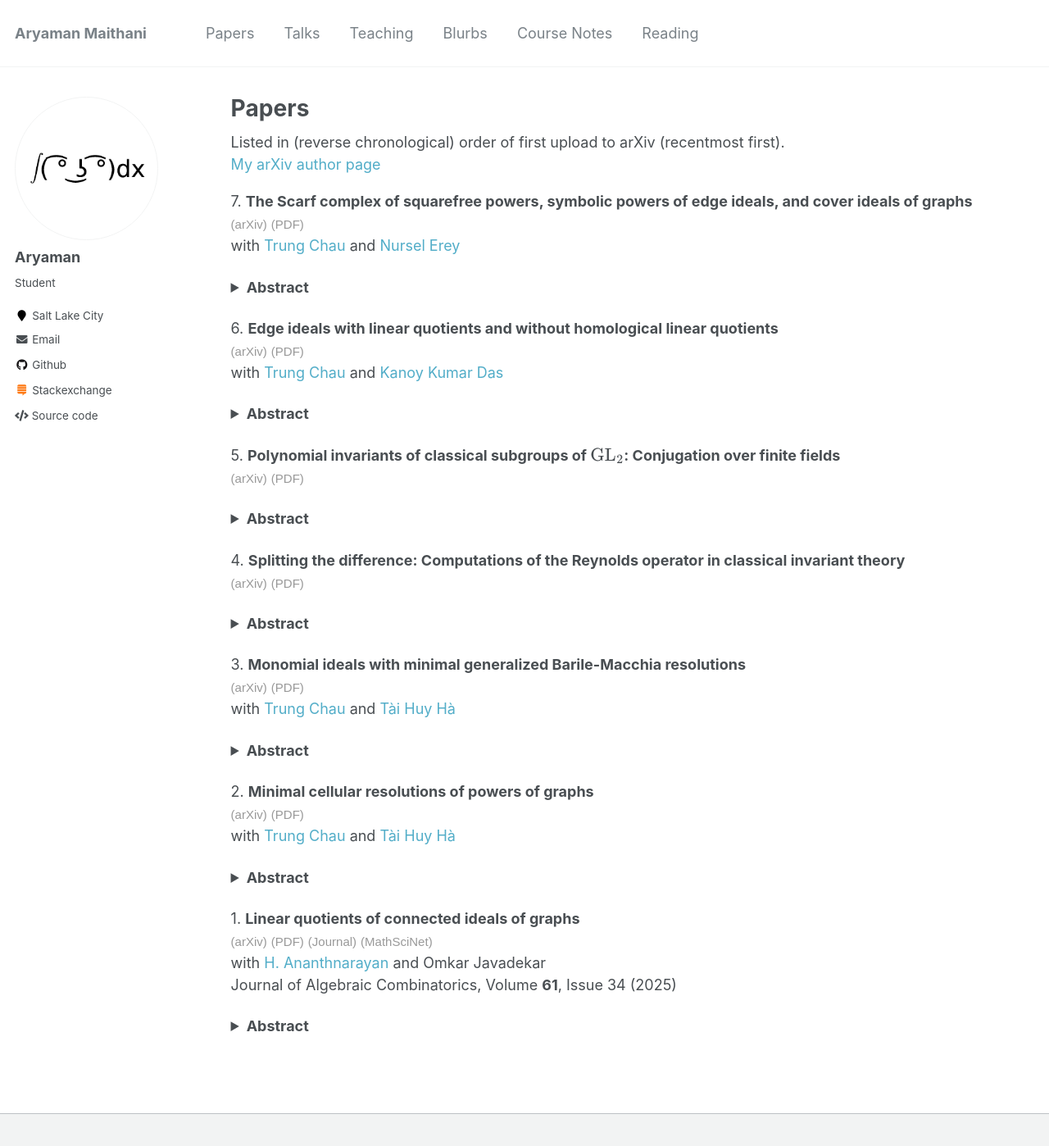
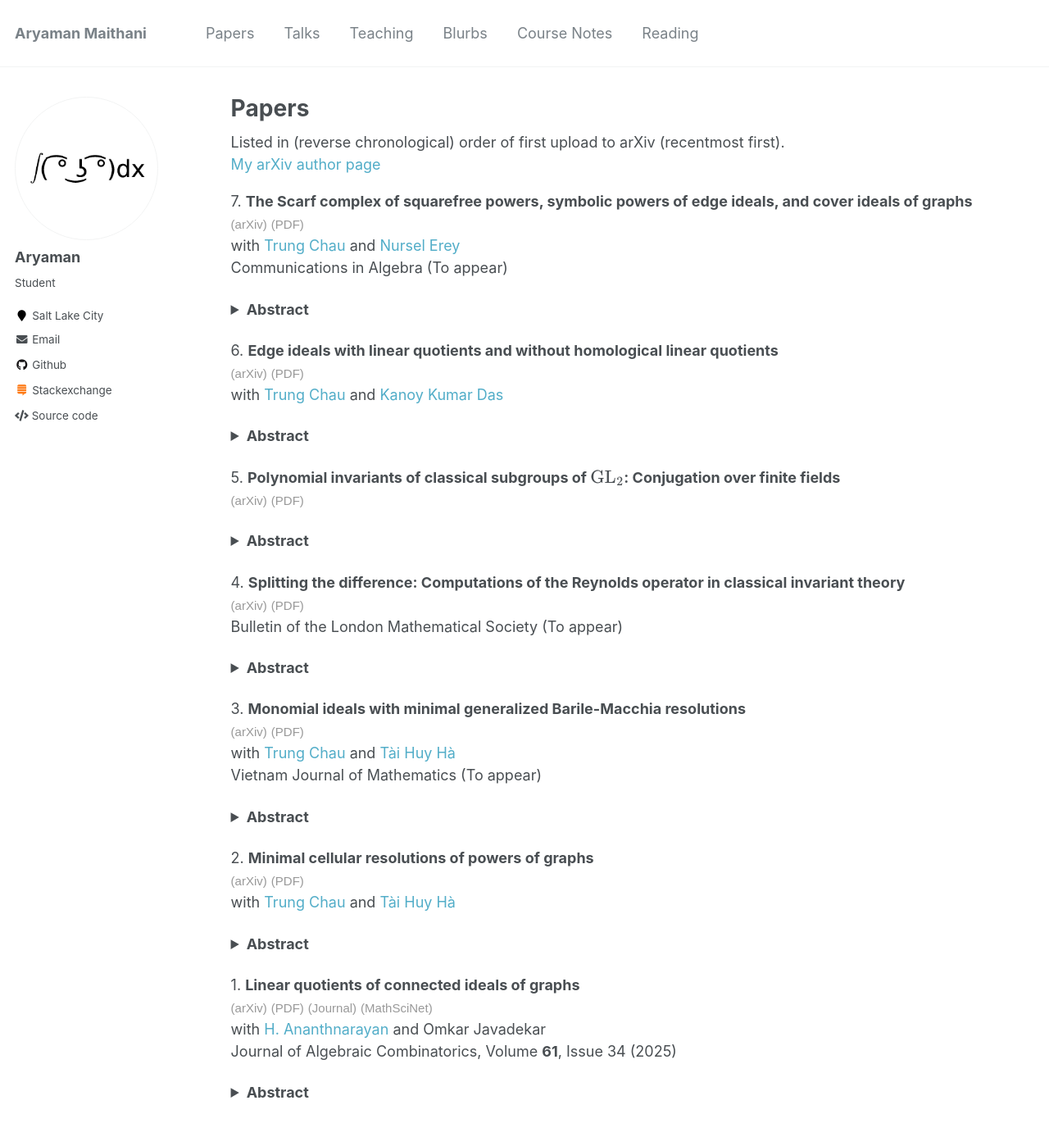
Before and after one commit to aryamanmaithani/math, a Jekyll site: the page built from _pages/papers.html, in a window 1280 px wide and 1400 px high. Shown: the whole window at 82% size. Built offline with Jekyll 4.4.1, drawn with Linux system fonts in a browser that asks for light colours; formulas are drawn with MathJax 3.

Commit message:
+to appears

```diff
--- a/_pages/papers.html
+++ b/_pages/papers.html
@@ -13,6 +13,7 @@ Listed in (reverse chronological) order of first upload to arXiv (recentmost fir
 7. <b>The Scarf complex of squarefree powers, symbolic powers of edge ideals, and cover ideals of graphs</b> <br>
  <a href="https://arxiv.org/abs/2503.13337" target="_blank"><span style="font-family: sans-serif, 'Open Sans';color: #999;font-size: 15px;">(arXiv)</span></a> <a href="chau_erey_maithani_scarf_powers.pdf" target="_blank"><span style="font-family: sans-serif, 'Open Sans';color: #999;font-size: 15px;">(PDF)</span></a> <br>
 with <a href="https://trungchaumath.github.io/" target="_blank">Trung Chau</a> and <a href="https://sites.google.com/view/nursel-erey/home" target="_blank">Nursel Erey</a> <br>
+Communications in Algebra (To appear) <br>
 <details> <summary><b>Abstract</b></summary>
 Every monomial ideal $I$ has a Scarf complex, which is a subcomplex of its
 minimal free resolution. We say that $I$ is Scarf if its Scarf complex is also
@@ -60,6 +61,7 @@ that the invariant ring is either a polynomial ring or a hypersurface.
 <p>
 4. <b>Splitting the difference: Computations of the Reynolds operator in classical invariant theory</b> <br>
  <a href="https://arxiv.org/abs/2412.18841" target="_blank"><span style="font-family: sans-serif, 'Open Sans';color: #999;font-size: 15px;">(arXiv)</span></a> <a href="maithani_classical_reynolds.pdf" target="_blank"><span style="font-family: sans-serif, 'Open Sans';color: #999;font-size: 15px;">(PDF)</span></a> <br>
+Bulletin of the London Mathematical Society (To appear) <br>
 <details> <summary><b>Abstract</b></summary>
 If $G$ is a linearly reductive group acting rationally on a polynomial ring
 $S$, then the inclusion $S^{G} \hookrightarrow S$ possesses a unique
@@ -76,6 +78,7 @@ copies of the dual representation.
 3. <b>Monomial ideals with minimal generalized Barile-Macchia resolutions</b> <br>
  <a href="https://arxiv.org/abs/2412.11843" target="_blank"><span style="font-family: sans-serif, 'Open Sans';color: #999;font-size: 15px;">(arXiv)</span></a> <a href="chau_ha_maithani_monomial_ideal_BM.pdf" target="_blank"><span style="font-family: sans-serif, 'Open Sans';color: #999;font-size: 15px;">(PDF)</span></a> <br>
 with <a href="https://trungchaumath.github.io/" target="_blank">Trung Chau</a> and <a href="http://www.math.tulane.edu/~tai/" target="_blank">Tài Huy Hà</a> <br>
+Vietnam Journal of Mathematics (To appear) <br>
 <details> <summary><b>Abstract</b></summary>
 We identify several classes of monomial ideals that possess minimal
 generalized Barile-Macchia resolutions. These classes of ideals include generic
@@ -103,7 +106,7 @@ turn, implies that $I(G)^n$ has a minimal Barile-Macchia cellular resolution.
 1. <b>Linear quotients of connected ideals of graphs</b> <br>
  <a href="https://arxiv.org/abs/2401.01046" target="_blank"><span style="font-family: sans-serif, 'Open Sans';color: #999;font-size: 15px;">(arXiv)</span></a> <a href="ananthnarayan_javadekar_maithani_linear_quotients_connected_ideals.pdf" target="_blank"><span style="font-family: sans-serif, 'Open Sans';color: #999;font-size: 15px;">(PDF)</span></a> <a href="https://doi.org/10.1007/s10801-025-01395-6" target="_blank"><span style="font-family: sans-serif, 'Open Sans';color: #999;font-size: 15px;">(Journal)</span></a> <a href="https://mathscinet.ams.org/mathscinet/article?mr=4884486" target="_blank"><span style="font-family: sans-serif, 'Open Sans';color: #999;font-size: 15px;">(MathSciNet)</span></a> <br>
 with <a href="https://www.math.iitb.ac.in/~ananth/" target="_blank">H. Ananthnarayan</a> and Omkar Javadekar <br>
-Journal of Algebraic Combinatorics, Volume <b>61</b>, Issue 34 (2025)
+Journal of Algebraic Combinatorics, Volume <b>61</b>, Issue 34 (2025) <br>
 <details> <summary><b>Abstract</b></summary>
 As a higher analogue of the edge ideal of a graph, we study the $t$-connected
 ideal $\operatorname{J}_{t}$. This is the monomial ideal generated by the
--- a/codes/papers_page_generator/papers.txt
+++ b/codes/papers_page_generator/papers.txt
@@ -4,6 +4,7 @@ date: 2025-3-17
 coauthors: TC, NE
 arxiv: 2503.13337
 pdf: chau_erey_maithani_scarf_powers
+toa: Communications in Algebra
 =========
 6
 title: Edge ideals with linear quotients and without homological linear quotients
@@ -23,6 +24,7 @@ title: Splitting the difference: Computations of the Reynolds operator in classi
 date: 2024-12-25
 arxiv: 2412.18841
 pdf: maithani_classical_reynolds
+toa: Bulletin of the London Mathematical Society
 =========
 3
 title: Monomial ideals with minimal generalized Barile-Macchia resolutions
@@ -30,6 +32,7 @@ date: 2024-12-16
 coauthors: TC, THH
 arxiv: 2412.11843
 pdf: chau_ha_maithani_monomial_ideal_BM
+toa: Vietnam Journal of Mathematics
 =========
 2
 title: Minimal cellular resolutions of powers of graphs
```
Also changed, not shown: 1 other file.
